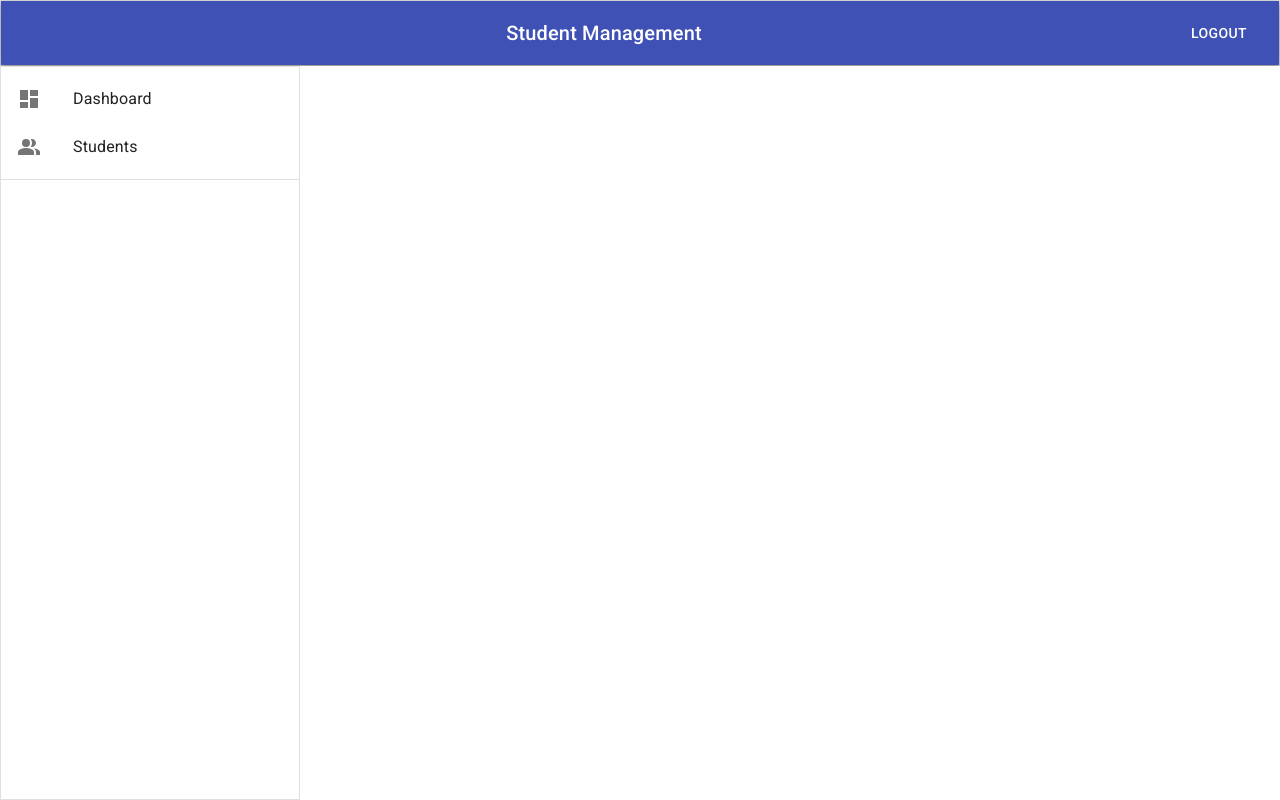
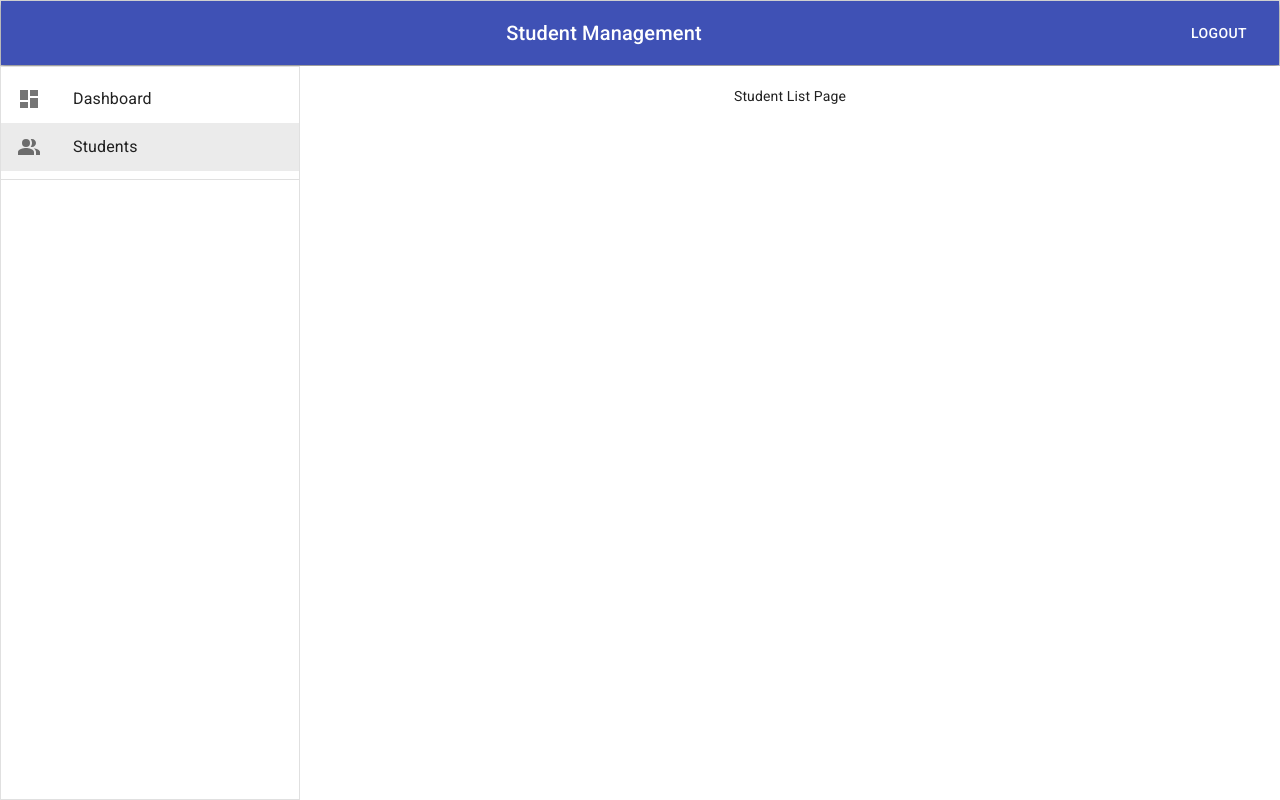
Before and after one commit to minhthong7602/react-saga-demo, a React (Create React App) app: page /admin/students in a window 1280 px wide. Built offline with nearby package versions, Linux system fonts and the light colour scheme; sample sign-in values are in the browser's storage.

Commit message:
routing student list

```diff
--- a/src/components/common/SideBar.tsx
+++ b/src/components/common/SideBar.tsx
@@ -39,7 +39,7 @@ export function SideBar() {
           </ListItem>
         </NavLink>
 
-        <NavLink to="/admin/student" className = { classes.link }>
+        <NavLink to="/admin/students" className = { classes.link }>
           <ListItem button>
             <ListItemIcon>
               <PeopleAlt />
--- a/src/components/layout/Admin.tsx
+++ b/src/components/layout/Admin.tsx
@@ -46,7 +46,7 @@ export function AdminLayout () {
             <DashboardFeature />
           </Route>
 
-          <Route path="/admin/student">
+          <Route path="/admin/students">
             <StudentFeature />
           </Route>
         </Switch>
--- a/src/features/student/index.tsx
+++ b/src/features/student/index.tsx
@@ -1,9 +1,26 @@
+import { Box } from '@material-ui/core';
 import * as React from 'react';
+import { Route, Switch, useRouteMatch } from 'react-router';
+import AddEditPage from './pages/AddEditPage';
+import ListPage from './pages/ListPage';
 
 export default function StudentFeature () {
+  const match = useRouteMatch();
   return (
-    <div>
-      Student Feature
-    </div>
+    <Box>
+      <Switch>
+        <Route path={ match.path } exact>
+          <ListPage />
+        </Route>
+
+        <Route path={ `${match.path}/add` }>
+          <AddEditPage />
+        </Route>
+
+        <Route path={ `${match.path}/:studentId` }>
+          <AddEditPage />
+        </Route>
+      </Switch>
+    </Box>
   );
 }
--- /dev/null
+++ b/src/features/student/pages/AddEditPage.tsx
@@ -0,0 +1,9 @@
+import * as React from 'react';
+
+export default function AddEditPage () {
+  return (
+    <div>
+      Student Add Edit Page
+    </div>
+  );
+}
--- /dev/null
+++ b/src/features/student/pages/ListPage.tsx
@@ -0,0 +1,9 @@
+import * as React from 'react';
+
+export default function ListPage () {
+  return (
+    <div>
+      Student List Page
+    </div>
+  );
+}
```
